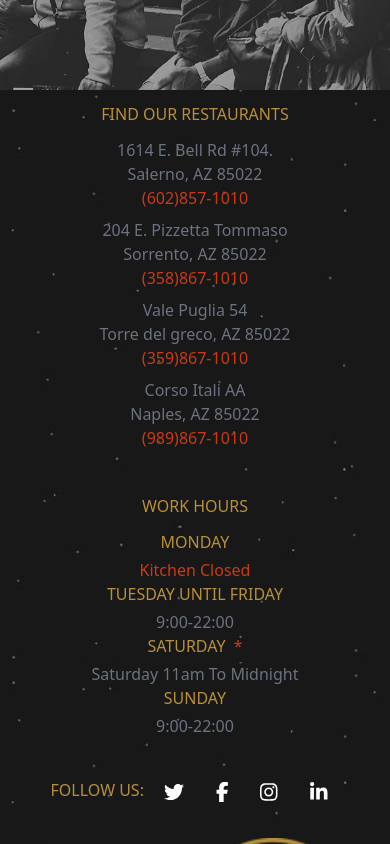
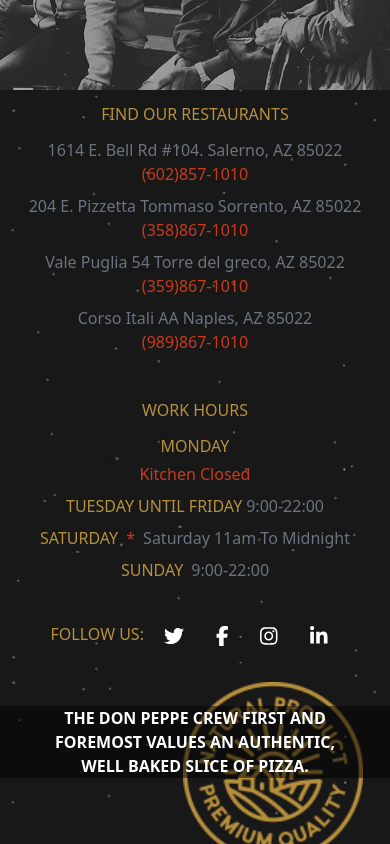
Before and after one commit to Francescodc92/pizzeria-frontend, a Vue app: page /pizzas in a window 390 px wide. Shown: the part 860-1704 px from the top of the page. Built offline with nearby package versions, Linux system fonts and the light colour scheme; no server answers; what vue-toast-notification would draw is missing.

Commit message:
feat:add check user session is expired before each route

```diff
--- a/src/components/footer/FooterComponent.vue
+++ b/src/components/footer/FooterComponent.vue
@@ -43,8 +43,10 @@
               :key="index"
               class="mb-2"
             >
+            <div class="flex items-center justify-center lg:justify-start flex-wrap gap-1">
               <p class="text-md text-gray-500">{{ restaurant.street }}</p>
               <p class="text-md text-gray-500">{{ restaurant.city }}</p>
+            </div>
               <p class="text-md text-primary">{{ restaurant.contact }}</p>
             </li>
           </ul>
@@ -52,29 +54,29 @@
         <!-- section top left-->
         <div class="lg:row-span-3 px-2 py-6 lg:py-0 text-center lg:text-start">
           <h2 class="uppercase my-3 text-[#b7903c]">work hours</h2>
-          <ul>
-            <li>
-              <h3 class="text-[#b7903c] uppercase mb-1">monday</h3>
-              <p class="text-primary">Kitchen Closed</p>
-            </li>
-            <li>
-              <h3 class="text-[#b7903c] uppercase mb-1">
+
+          <div>
+            <h3 class="text-[#b7903c] uppercase mb-1">monday</h3>
+            <p class="text-primary">Kitchen Closed</p>
+            <div class="flex items-center justify-center lg:justify-start flex-wrap gap-1 my-2">
+              <h3 class="text-[#b7903c] uppercase">
                 tuesday until friday
               </h3>
               <p class="text-gray-500 capitalize">9:00-22:00</p>
-            </li>
-            <li>
-              <h3 class="text-[#b7903c] uppercase mb-1">
+            </div>
+            <div class="flex items-center justify-center lg:justify-start flex-wrap gap-2 my-2">
+              <h3 class="text-[#b7903c] uppercase">
                 saturday
                 <span class="text-primary ms-1">*</span>
               </h3>
               <p class="text-gray-500 capitalize">saturday 11am to midnight</p>
-            </li>
-            <li>
-              <h3 class="text-[#b7903c] uppercase mb-1">sunday</h3>
+            </div>
+            <div class="flex items-center justify-center lg:justify-start flex-wrap gap-2 my-2">
+              <h3 class="text-[#b7903c] uppercase">sunday</h3>
               <p class="text-gray-500 capitalize">9:00-22:00</p>
-            </li>
-          </ul>
+            </div>
+          </div>
+
           <div class="flex justify-center lg:justify-start mt-10">
             <h3 class="text-[#b7903c] uppercase mb-1">follow us:</h3>
             <ul class="ms-2 flex gap-2">
@@ -118,7 +120,7 @@
           class="lg:row-span-4 pt-5 flex flex-col justify-between relative min-h-[200px]"
         >
           <h2
-            class="uppercase my-3 text-white font-bold px-8 text-center relative z-10"
+            class="uppercase my-3 text-white bg-black/50 md:bg-transparent font-bold px-8 text-center relative z-10"
           >
             the don peppe crew first and foremost values an authentic, well
             baked slice of pizza.
--- a/src/components/main/SectionMenu/PizzasListComponent.vue
+++ b/src/components/main/SectionMenu/PizzasListComponent.vue
@@ -21,14 +21,10 @@
     </div>
 
     <div class="flex">
-      <swiper
-        :slidesPerView="'auto'"
-        :space-between="5"
-        :autoplay="{
+      <swiper :slidesPerView="'auto'" :space-between="5" :autoplay="{
         delay: 2000,
         disableOnInteraction: false,
-        }"
-        :breakpoints="{
+      }" :breakpoints="{
         '400': {
           slidesPerView: 2,
           spaceBetween: 10,
@@ -41,9 +37,7 @@
           slidesPerView: 4,
           spaceBetween: 10,
         },
-        }"
-        :modules="[Autoplay]"
-      >
+      }" :modules="[Autoplay]">
         <swiper-slide v-for="(pizza, index) in store.pizzas" :key="index">
           <PizzaComponent :pizzaObj="pizza" />
         </swiper-slide>
@@ -51,21 +45,10 @@
     </div>
 
     <div class="text-center mt-7">
-      <template v-if="!store.user">
-        <button
-          @click="store.loginOpen = true"
-          class="bg-primary text-white rounded px-4 py-3 uppercase cursor-pointer transition-all duration-300 hover:bg-primary/70"
-        >
-          Effettua il login
-        </button>
-      </template>
-      <template v-else>
-        <router-link
-          :to="{ name: 'pizzas' }"
-          class="bg-primary text-white rounded px-4 py-3 uppercase cursor-pointer transition-all duration-300 hover:bg-primary/70"
-          >Pagina ordinazioni</router-link
-        >
-      </template>
+      <router-link :to="{ name: 'pizzas' }"
+        class="bg-primary text-white rounded px-4 py-3 uppercase cursor-pointer transition-all duration-300 hover:bg-primary/70">
+        Pagina Prodotti
+      </router-link>
     </div>
   </section>
 </template>
--- a/src/components/main/SectionPromotion/ComboComponent.vue
+++ b/src/components/main/SectionPromotion/ComboComponent.vue
@@ -14,7 +14,7 @@
     </div>
     <div>
       <h3 class="uppercase mb-3 font-[500]">{{ comboObj.name }}</h3>
-      <p class="text-xs text-zinc-400">
+      <p class="text-sm text-zinc-400">
         {{ comboObj.description }}
       </p>
     </div>
--- a/src/components/main/SectionPromotion/SpecialsComboComponent.vue
+++ b/src/components/main/SectionPromotion/SpecialsComboComponent.vue
@@ -31,7 +31,7 @@
     class="lg:h-[500px] flex flex-col lg:flex-row my-2 overflow-hidden"
   >
     <div
-      class="relative h-full lg:w-2/3 before:content-[url('/src/assets/img/h1-img-7n.png')] before:bg-black/20 before:w-full before:inset-0 before:absolute before:flex before:items-center before:justify-center"
+      class="relative h-full lg:w-[45%] before:content-[url('/src/assets/img/h1-img-7n.png')] before:bg-black/20 before:w-full before:inset-0 before:absolute before:flex before:items-center before:justify-center"
     >
       <img
         class="h-full w-full object-cover object-top"
@@ -39,7 +39,7 @@
         alt=""
       />
     </div>
-    <div class="lg:w-1/3">
+    <div class="lg:w-[55%]">
       <div class="pt-4 lg:pt-10 px-3 lg:ps-10">
         <h2 class="text-xl uppercase font-bold mb-2">Specials*</h2>
         <p class="text-zinc-400 text-sm">
--- a/src/router.js
+++ b/src/router.js
@@ -1,11 +1,12 @@
 import { createWebHistory, createRouter } from "vue-router";
 import { apiRequest } from "./utilities/axios/axiosInstance.js";
+import { setDataInLocalStorage } from "./utilities/localStorage/localStorageHelper.js";
 import { store } from "./store.js";
 import HomePage from "./pages/HomePage.vue";
 import NotFound from "./pages/NotFound.vue";
 import PizzasPage from "./pages/PizzasPage.vue";
 
-export const router = createRouter({
+const router = createRouter({
   history: createWebHistory(),
   routes: [
     {
@@ -26,3 +27,15 @@
     },
   ],
 });
+
+router.beforeEach(async to => {
+    apiRequest.get("/api/user")
+    .then((response) => {})
+    .catch((error) => {
+      store.user = null;
+      setDataInLocalStorage("user", null);
+    })
+  ;
+})
+
+export {router}
--- a/src/utilities/axios/axiosInstance.js
+++ b/src/utilities/axios/axiosInstance.js
@@ -10,11 +10,16 @@
 apiRequest.interceptors.response.use(
   (response) => response,
   (error) => {
+
+    if(error.response.status == 401) {
+      return Promise.reject(error);
+    }
     if (error.response.data.message) {
       toast.error(error.response.data.message, {
         position: "top-right",
       });
     } else if (error.response.data.error) {
+
       toast.error(error.response.data.error, {
         position: "top-right",
       });
```
Also changed, not shown: 1 other file (tests, documents, lock files or other folders). Lines whose indentation alone changed are shown as unchanged.
